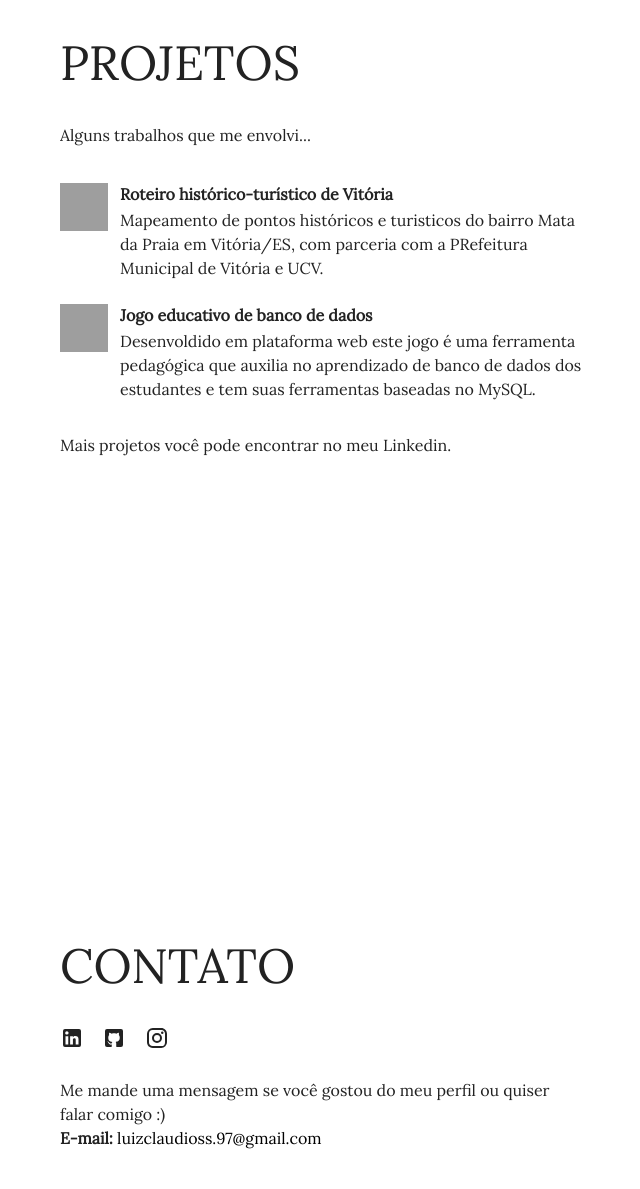
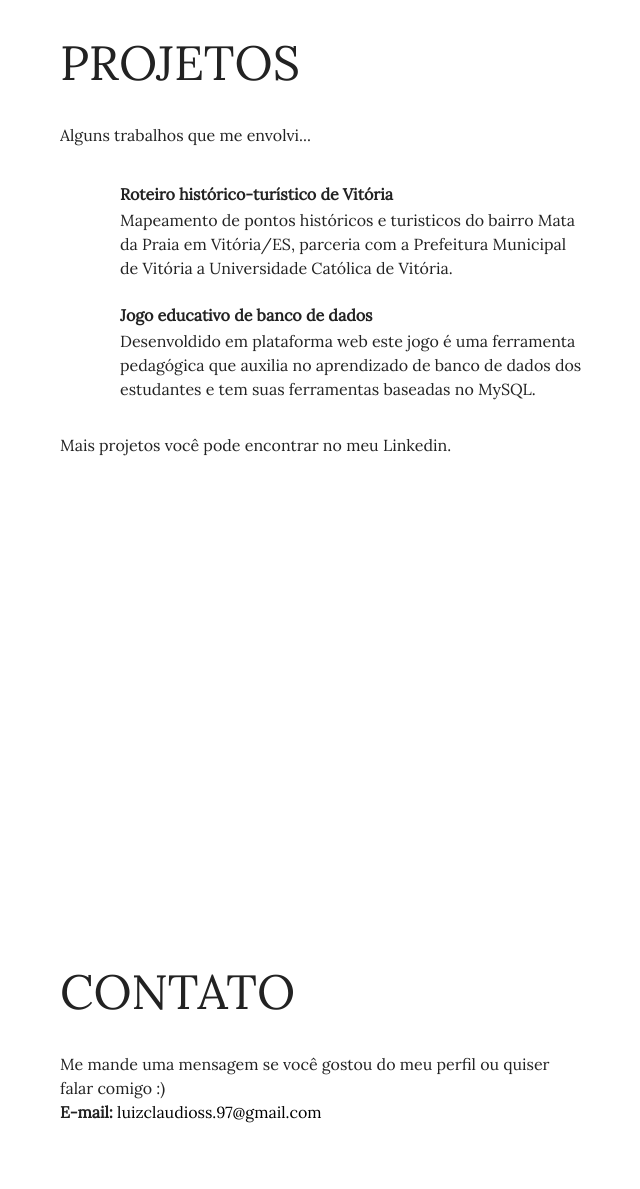
Before and after one commit to luizclaudio07/luizclaudio07.github.io, a plain HTML site: page index.html in a window 1280 px wide. Shown: the part 954-2143 px from the top of the page, without its empty margins (360-1000 px from the left). Drawn offline with Linux system fonts and the light colour scheme; grey boxes are pictures that could not be loaded.

Commit message:
Update index.html

```diff
--- a/index.html
+++ b/index.html
@@ -93,19 +93,12 @@
                             <ul class="img-list active-projects">
                                     <li>
                                     <a href="" target="_blank" rel="noopener">
-                                        <div class="img glitch">
-                                            <img title="t.php" src="https://res.cloudinary.com/ramon82/image/upload/v1491697140/project-icon-t.php.jpg?v=3" alt="t.php logo"/>
-                                        </div>
                                         <strong>Roteiro histórico-turístico de Vitória</strong>
-                                        <span class="desc">Mapeamento de pontos históricos e turisticos do bairro Mata da Praia em Vitória/ES, com parceria com a PRefeitura Municipal de Vitória e UCV.</span>
+                                        <span class="desc">Mapeamento de pontos históricos e turisticos do bairro Mata da Praia em Vitória/ES, parceria com a Prefeitura Municipal de Vitória a Universidade Católica de Vitória.</span>
                                     </a>
                                 </li>
                                 <li>
-                                    <a href="" target="_blank" rel="noopener">
-                                        <div class="img glitch">
-                                            <img title="keep-on-inbox.crx" src="https://res.cloudinary.com/ramon82/image/upload/v1491697139/project-icon-keep-on-inbox.crx.jpg?v=3"
-                                                alt="keep-on-inbox.crx logo" />
-                                        </div>
+                                    <a href="https://luizclaudio07.github.io/IC/" target="_blank" rel="noopener">
                                         <strong>Jogo educativo de banco de dados</strong>
                                         <span class="desc">Desenvoldido em plataforma web este jogo é uma ferramenta pedagógica que auxilia no aprendizado de banco de dados dos estudantes e tem suas ferramentas baseadas no MySQL.</span>
                                     </a>
@@ -123,7 +116,7 @@
                     <div class="content">
                         <h2>Contato</h2>
                         <p class="show-m">Me siga nas redes sociais!</p>
-                        <div class="social">
+                        <div class="social show-m">
                             <a href="https://www.linkedin.com/in/luiz-cláudio-da-silva-santos-7686a6133/" rel="noopener" target="_blank">
                                 <svg xmlns="http://www.w3.org/2000/svg" xmlns:xlink="http://www.w3.org/1999/xlink" version="1.1" width="24"
                                     height="24" viewBox="0 0 24 24">
```
